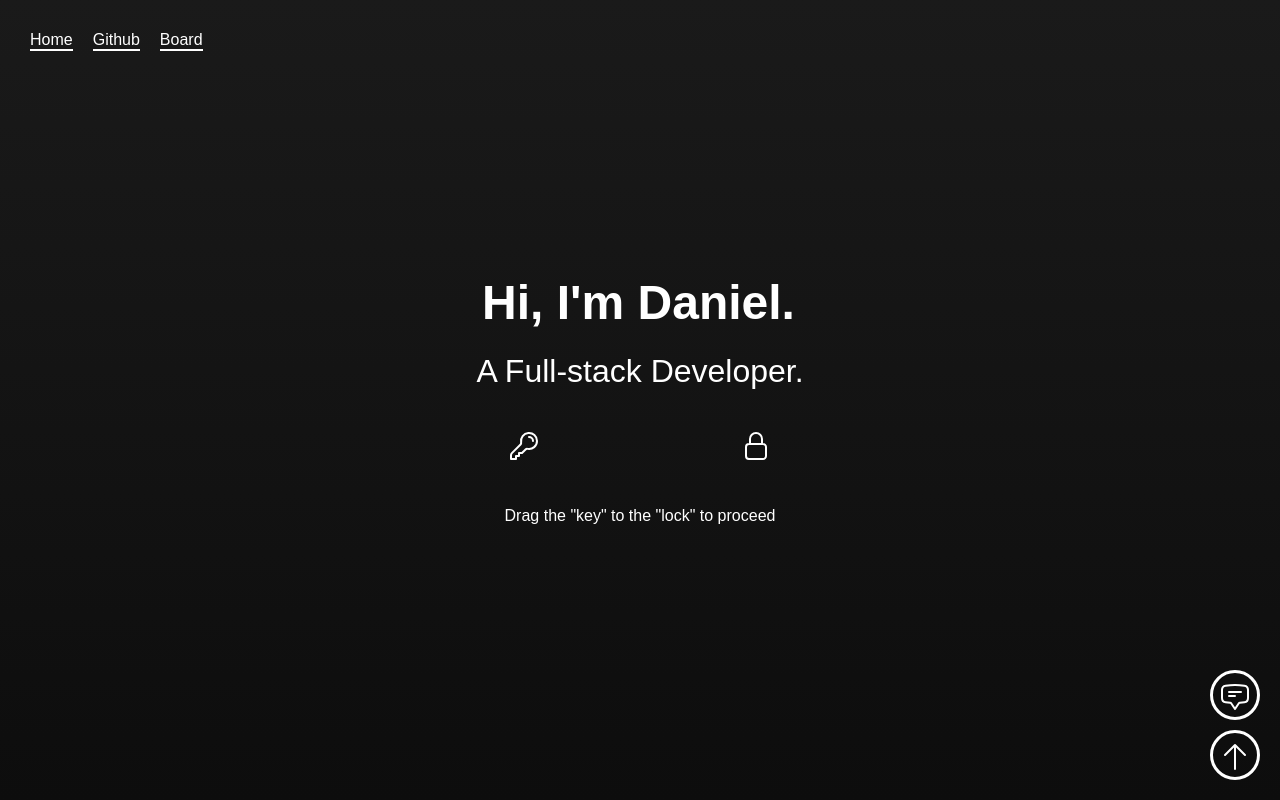
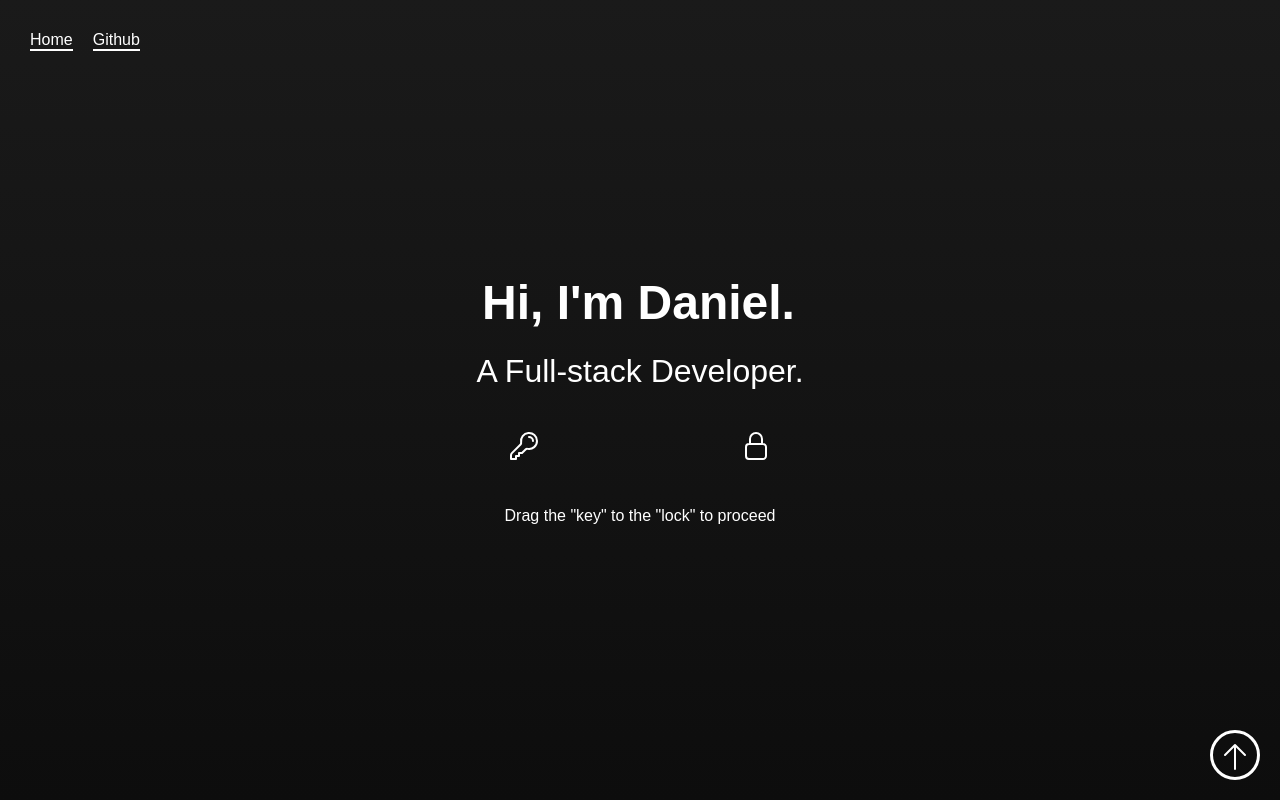
Before and after one commit to danielhc0228/my-portfolio, a React (Vite) app: page / in a window 1280 px wide. Built offline with nearby package versions, Linux system fonts and the light colour scheme.

Commit message:
remove board button and links

```diff
--- a/src/App.tsx
+++ b/src/App.tsx
@@ -1,4 +1,4 @@
-import { BrowserRouter as Router, Route, Routes, Link } from "react-router-dom";
+import { BrowserRouter as Router, Route, Routes } from "react-router-dom";
 import { useState } from "react";
 import Footer from "./components/Footer";
 import Intro from "./components/Intro";
@@ -27,10 +27,6 @@ const TopBtn = styled.button`
         background-color: white;
         color: black;
     }
-`;
-
-const BoardBtn = styled(TopBtn)`
-    bottom: 80px;
 `;
 
 function App() {
@@ -69,7 +65,6 @@ function App() {
                         </>
                     }
                 />
-                <Route path='/board' element={<Board />} />
                 <Route path='*' element={<NotFound />} />
             </Routes>
 
@@ -89,24 +84,6 @@ function App() {
                     />
                 </svg>
             </TopBtn>
-            <BoardBtn>
-                <Link to='/board'>
-                    <svg
-                        xmlns='http://www.w3.org/2000/svg'
-                        fill='none'
-                        viewBox='0 0 24 24'
-                        strokeWidth={1.5}
-                        stroke='currentColor'
-                        className='size-6'
-                    >
-                        <path
-                            strokeLinecap='round'
-                            strokeLinejoin='round'
-                            d='M7.5 8.25h9m-9 3H12m-9.75 1.51c0 1.6 1.123 2.994 2.707 3.227 1.129.166 2.27.293 3.423.379.35.026.67.21.865.501L12 21l2.755-4.133a1.14 1.14 0 0 1 .865-.501 48.172 48.172 0 0 0 3.423-.379c1.584-.233 2.707-1.626 2.707-3.228V6.741c0-1.602-1.123-2.995-2.707-3.228A48.394 48.394 0 0 0 12 3c-2.392 0-4.744.175-7.043.513C3.373 3.746 2.25 5.14 2.25 6.741v6.018Z'
-                        />
-                    </svg>
-                </Link>
-            </BoardBtn>
         </Router>
     );
 }
--- a/src/components/Header.tsx
+++ b/src/components/Header.tsx
@@ -36,9 +36,6 @@ export default function Header() {
                     Github
                 </a>
             </HeaderLinks>
-            <HeaderLinks>
-                <Link to='/board'>Board</Link>
-            </HeaderLinks>
         </Container>
     );
 }
```
